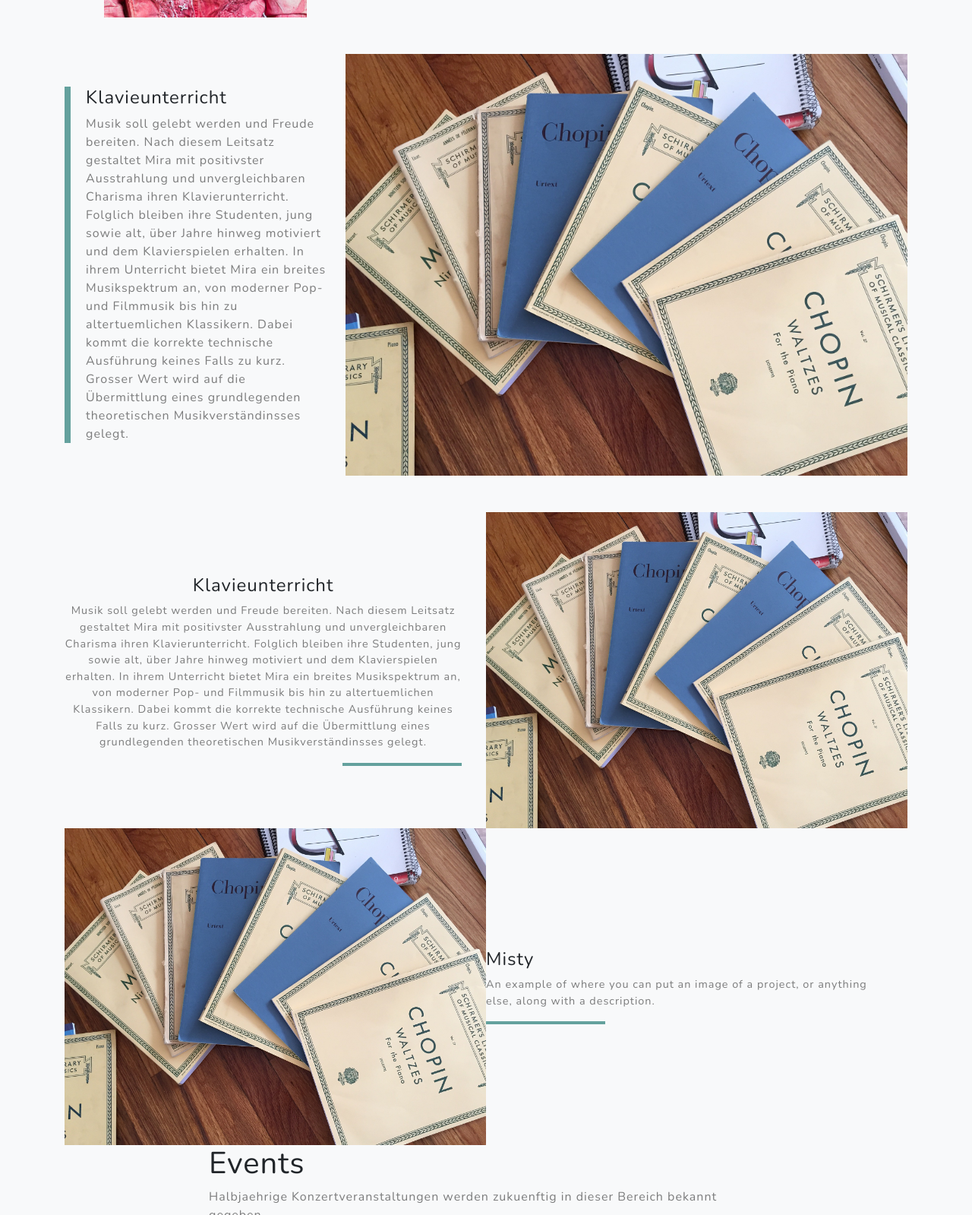
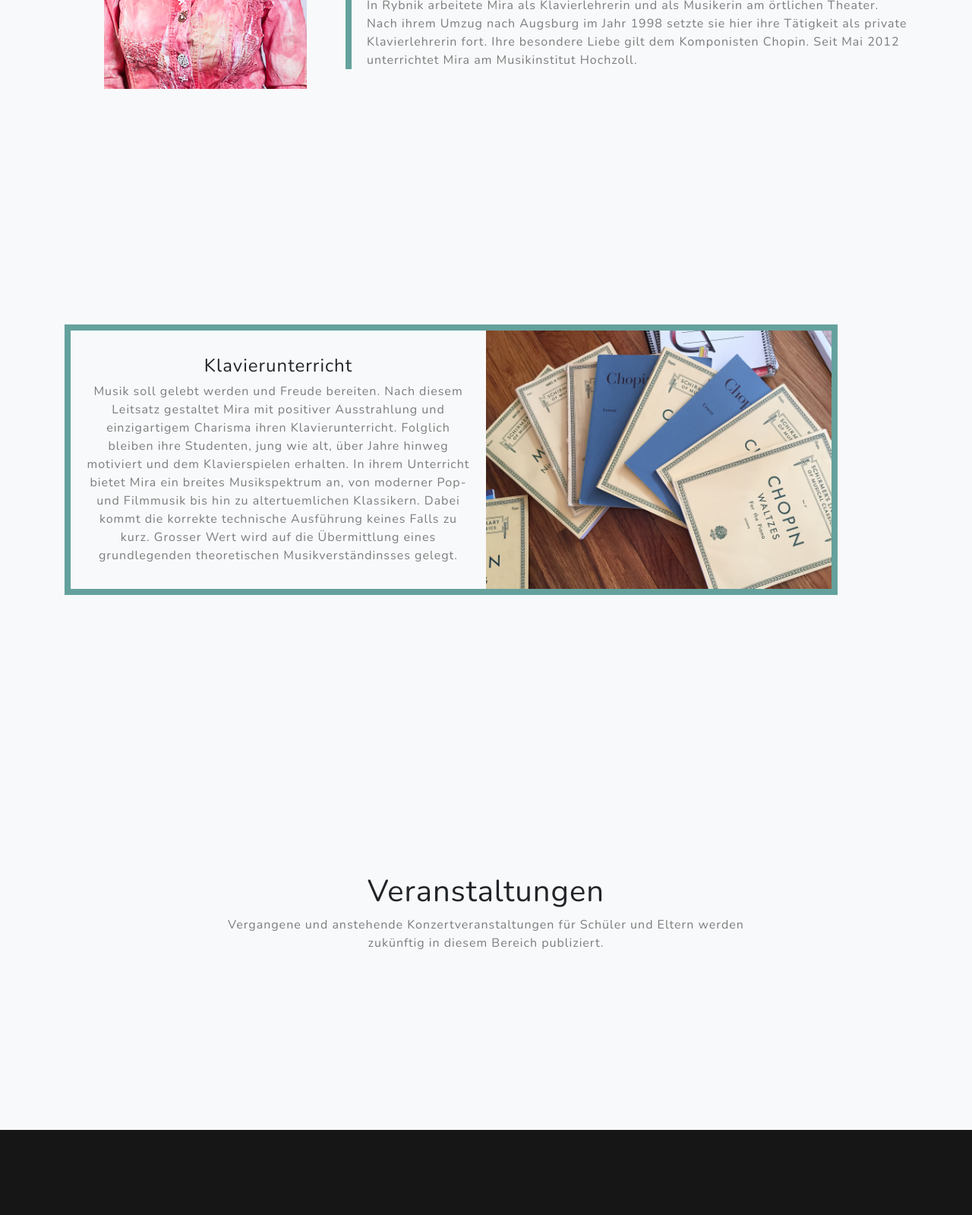
Before and after one commit to anose001/Music-with-mira, a website: page index.html in a window 1280 px wide. Shown: the part 1201-2800 px from the top of the page at 76% size. Drawn offline with nearby package versions, Linux system fonts and the light colour scheme.

Commit message:
Layout changes for large screen
Only for large sceen. Smaller screens need to be tested.

```diff
--- a/css/grayscale.css
+++ b/css/grayscale.css
@@ -189,23 +189,8 @@
 
 
 .about-section {
-  padding-top: 1.5rem;
+  padding-top: 1.25rem;
   background-color: #f8f9fa;
-  /* Includes a linear background at the end of the header section */
-  /* background: linear-gradient(to bottom, #161616 20%, rgba(248, 249, 250, 1) 60%, rgba(248, 249, 250, 1) 100%); */
-}
-
-.about-section .row{
-  margin-bottom: : 10rem;
-}
-
-.about-section p {
-  margin-bottom: 1.25rem;
-}
-
-.about-section img {
-  padding-left: 0rem;
-  padding-right: 0rem;
 }
 
 .showHide {
@@ -216,6 +201,13 @@
 }
 
 @media (min-width: 992px) {
+  .about-section {
+   height: 83vh;
+   display: flex;
+   align-items: center;
+   justify-content: center;
+  }
+
   .about-section .featured-text {
     padding: 0 0 0 1.25rem;
     border-left: 0.5rem solid #64a19d;
@@ -228,7 +220,57 @@
   }
 }
 
+.teaching-section .teaching-text{
+  border-top: 0.5rem solid #64a19d;
+  border-right: 0.5rem solid #64a19d;
+  border-bottom: 0.5rem solid #64a19d;
+  border-left: 0.5rem solid #64a19d;
+  padding-top: 1.25rem;
+  padding-bottom: 1rem;
+  background-color: #f8f9fa;
+}
+
+.teaching-section{
+  padding-top: 1.25rem;
+  background-color: #f8f9fa;
+}
+
+
+@media (min-width: 992px) {
+  .img-fluid {
+   max-width: auto;
+   height: 100%;
+  }
+  .teaching-section {
+   height: 83vh;
+   display: flex;
+   align-items: center;
+   justify-content: center;
+   }
+  .teaching-section .teaching-text {
+    border-top: 0.5rem solid #64a19d;
+    border-right: 0.0rem solid #64a19d;
+    border-bottom: 0.5rem solid #64a19d;
+    border-left: 0.5rem solid #64a19d;
+    padding-top: 1.25rem;
+    padding-right: 1.25rem;
+    padding-bottom: 1.25rem;
+    padding-left: 1.25rem;
+    text-align: "center";
+  }
+  .teaching-section .img-fluid {
+    border-top: 0.5rem solid #64a19d;
+    border-right: 0.5rem solid #64a19d;
+    border-bottom: 0.5rem solid #64a19d;
+    border-left: 0.0rem solid #64a19d;
+  }
+
+  .showHide  { display: none;
+  }
+}
+
 .projects-section {
+  padding-top: 1.25rem;
   padding: 0rem 0;
 }
 
@@ -264,6 +306,21 @@
   }
 }
 
+.events-section{
+  padding-top: 1.25rem;
+  padding-bottom: 2rem;
+  background-color: #f8f9fa;
+}
+
+@media (min-width: 992px) {
+  .events-section{
+   height: 70vh;
+   display: flex;
+   align-items: center;
+   justify-content: center;
+  }
+}
+
 .signup-section {
   padding: 10rem 0;
   background: linear-gradient(to bottom, rgba(22, 22, 22, 0.1) 0%, rgba(22, 22, 22, 0.5) 75%, #161616 100%), url("../img/bg-signup.jpg");
@@ -285,7 +342,8 @@
 }
 
 .contact-section {
-  padding: 5rem 0 0;
+  padding: 1.25rem 0 0;
+  background-color: #161616;
 }
 
 .contact-section .card {
@@ -307,7 +365,8 @@
 }
 
 .contact-section .social {
-  margin-top: 5rem;
+  margin-top: 1rem;
+  background-color: #161616 !important;
 }
 
 .contact-section .social a {
@@ -326,6 +385,28 @@
 
 .contact-section .social a:active {
   color: #fff;
+}
+
+@media (min-width: 768px) {
+  .contact-section {
+   height: 91vh;
+   display: flex;
+   align-items: center;
+   justify-content: center;
+  }
+  .contact-section .social {
+  margin-top: 3rem;
+}
+
+@media (min-width: 992px) {
+  .contact-section {
+   height: 91vh;
+   display: flex;
+   align-items: center;
+   justify-content: center;
+  }
+  .contact-section .social {
+  margin-top: 3rem;
 }
 
 body {
--- a/index.html
+++ b/index.html
@@ -22,6 +22,15 @@
   <!-- <link href="css/grayscale.min.css" rel="stylesheet"> -->
   <link href="css/grayscale.css" rel="stylesheet">
 
+  <style>
+  body {
+  background-color: #f8f9fa;
+  }
+  footer{
+  background-color: #161616 !important;
+  }
+  </style>
+
 </head>
 
 <body id="page-top">
@@ -40,7 +49,7 @@
             <a class="nav-link js-scroll-trigger" href="#about">&Uuml;ber Mira</a>
           </li>
           <li class="nav-item">
-            <a class="nav-link js-scroll-trigger" href="#projects">Klavierunterricht</a>
+            <a class="nav-link js-scroll-trigger" href="#teaching">Unterricht</a>
           </li>
           <li class="nav-item">
             <a class="nav-link js-scroll-trigger" href="#events">Events</a>
@@ -71,15 +80,11 @@
       <div class="showHide">
         <h4>&Uuml;ber Mira</h4>
       </div>
-      <!-- Information row -->
       <div class="row align-items-center no-gutters mb-4 mb-lg-5">
         <div class="col-xl-4 col-lg-4">
           <img class="img-fluid mb-3 mb-lg-0" src="img/Mira.png" alt="">
         </div>
         <div class="col-xl-8 col-lg-8">
-          <!--<div>
-            <h2 class="text-black-50 mb-0">&Uuml;ber mich</h2>
-          </div>-->
           <div class="featured-text text-center text-lg-left">
             <h4 class="showHideReversed">&Uuml;ber Mira</h4>
             <p class="text-black-50 mb-0">Die Musik lebte schon immer in ihrem Zuhause: Die Großmutter von Miroslawa Nosek (kurz Mira) war Opernsängerin, ihr Vater komponierte aus Leidenschaft. Sie selbst begann mit fünf Jahren das Klavierspielen. <br><br>
@@ -91,76 +96,37 @@
         </div>
       </div>
     </div>
-    <!-- Filler row -->
-    <div class="row">
-    </div>
   </section>
-  <!-- Projects Section -->
-  <section id="projects" class="projects-section bg-light">
+  <!-- Teaching Section -->
+  <section id="teaching" class="teaching-section">
     <div class="container">
-
-      <!-- Featured Project Row2 -->
-      <div class="row align-items-center no-gutters mb-4 mb-lg-5">
-        <div class="col-xl-4 col-lg-5">
-          <div class="featured-text text-center text-lg-left">
-            <!-- <h4 class="showHide">Klavierunterricht</h4>-->
-            <h4>Klavieunterricht</h4>
-            <p class="text-black-50 mb-0"> Musik soll gelebt werden und Freude bereiten. Nach diesem Leitsatz gestaltet Mira mit positivster Ausstrahlung und unvergleichbaren Charisma ihren Klavierunterricht. Folglich bleiben ihre Studenten, jung sowie alt, &uuml;ber Jahre hinweg motiviert und dem Klavierspielen erhalten. In ihrem Unterricht bietet Mira ein breites Musikspektrum an, von moderner Pop- und Filmmusik bis hin zu altertuemlichen Klassikern. Dabei kommt die korrekte technische Ausf&uuml;hrung keines Falls zu kurz. Grosser Wert wird auf die &Uuml;bermittlung eines grundlegenden theoretischen Musikverst&auml;ndinsses gelegt.</p>
-          </div>
-        </div>
-        <div class="col-xl-8 col-lg-7">
-          <img class="img-fluid mb-3 mb-lg-0" src="img/Kavierlernen.jpg" alt="">
-        </div>
-      </div>
-
-      <!-- Project One Row -->
-      <div class="row justify-content-center no-gutters">
-        <div class="col-lg-6">
-          <img class="img-fluid" src="img/Kavierlernen.jpg" alt="">
-        </div>
-        <div class="col-lg-6 order-lg-first">
-          <div class="text-center h-100 project">
+      <div class="row no-gutters">
+        <div class="col-xl-6 col-lg-5">
+          <div class="teaching-text text-center h-100 text-lg-center">
             <div class="d-flex h-100">
-              <div class="project-text w-100 my-auto text-center">
-                <h4>Klavieunterricht</h4>
-                <p class="text-black-50 mb-0"> Musik soll gelebt werden und Freude bereiten. Nach diesem Leitsatz gestaltet Mira mit positivster Ausstrahlung und unvergleichbaren Charisma ihren Klavierunterricht. Folglich bleiben ihre Studenten, jung sowie alt, &uuml;ber Jahre hinweg motiviert und dem Klavierspielen erhalten. In ihrem Unterricht bietet Mira ein breites Musikspektrum an, von moderner Pop- und Filmmusik bis hin zu altertuemlichen Klassikern. Dabei kommt die korrekte technische Ausf&uuml;hrung keines Falls zu kurz. Grosser Wert wird auf die &Uuml;bermittlung eines grundlegenden theoretischen Musikverst&auml;ndinsses gelegt.</p>
-                <hr class="d-none d-lg-block mb-0 mr-0">
+              <div class="project-text w-100 my-auto text-center text-lg-center">
+                <h4>Klavierunterricht</h4>
+                <p class="text-black-50 m-0"> Musik soll gelebt werden und Freude bereiten. Nach diesem Leitsatz gestaltet Mira mit positiver Ausstrahlung und einzigartigem Charisma ihren Klavierunterricht. Folglich bleiben ihre Studenten, jung wie alt, &uuml;ber Jahre hinweg motiviert und dem Klavierspielen erhalten. In ihrem Unterricht bietet Mira ein breites Musikspektrum an, von moderner Pop- und Filmmusik bis hin zu altertuemlichen Klassikern. Dabei kommt die korrekte technische Ausführung keines Falls zu kurz. Grosser Wert wird auf die Übermittlung eines grundlegenden theoretischen Musikverständinsses gelegt.</p>
+                <!---  Dabei kommt die korrekte technische Ausführung keines Falls zu kurz. Grosser Wert wird auf die Übermittlung eines grundlegenden theoretischen Musikverständinsses gelegt.--->
               </div>
             </div>
           </div>
         </div>
-      </div>
-
-      <!-- Project Two Row -->
-      <div class="row justify-content-center no-gutters mb-5 mb-lg-0">
-        <div class="col-lg-6">
-          <img class="img-fluid" src="img/Kavierlernen.jpg" alt="">
-        </div>
-        <div class="col-lg-6">
-          <div class="text-center h-100 project">
-            <div class="d-flex h-100">
-              <div class="project-text w-100 my-auto text-center text-lg-left">
-                <h4 class="text-black">Misty</h4>
-                <p class="mb-0 text-black-50">An example of where you can put an image of a project, or anything else, along with a description.</p>
-                <hr class="d-none d-lg-block mb-0 ml-0">
-              </div>
-            </div>
-          </div>
+        <div class="col-xl-5 col-lg-7">
+          <img class="img-fluid m-0" src="img/Kavierlernen.jpg" alt="">
         </div>
       </div>
-
     </div>
   </section>
-
-  <!-- Piano Section -->
-  <section id="events" class="projects-section bg-light">
+  <!-- Events Section -->
+  <section id="events" class="events-section">
     <div class="container">
 	 <!-- Featured Project Row -->
 	  <div class="row">
 		  <div class="col-lg-8 mx-auto">
 		    <!--<div class="featured-text text-center text-lg-left">-->
-			  <h1>Events</h1>
-			    <p class="text-black-50 mb-0">Halbjaehrige Konzertveranstaltungen werden zukuenftig in dieser Bereich bekannt gegeben.</p>
+			  <h1 class="text-center">Veranstaltungen</h1>
+			    <p class="text-black-50 text-center mb-0"> Vergangene und anstehende Konzertveranstaltungen f&uuml;r Sch&uuml;ler und Eltern werden zuk&uuml;nftig in diesem Bereich publiziert.</p>
             <!--</div>-->
 		  </div>
 	  </div>
@@ -178,9 +144,9 @@
           <div class="card py-4 h-100">
             <div class="card-body text-center">
               <i class="fas fa-map-marked-alt text-primary mb-2"></i>
-              <h4 class="text-uppercase m-0">Address</h4>
+              <h4 class="text-uppercase m-0">Adresse</h4>
               <hr class="my-4">
-              <div class="small text-black-50">4923 Market Street, Orlando FL</div>
+              <div class="small text-black-50">Augsburg, Bayern, Deutschland</div>
             </div>
           </div>
         </div>
@@ -202,15 +168,15 @@
           <div class="card py-4 h-100">
             <div class="card-body text-center">
               <i class="fas fa-mobile-alt text-primary mb-2"></i>
-              <h4 class="text-uppercase m-0">Phone</h4>
+              <h4 class="text-uppercase m-0">Telefon</h4>
               <hr class="my-4">
-              <div class="small text-black-50">+1 (555) 902-8832</div>
+              <div class="small text-black-50">Bitte kontaktieren Sie Mira per Email.</div>
             </div>
           </div>
         </div>
       </div>
 
-      <div class="social d-flex justify-content-center">
+      <div class="social d-flex justify-content-center bg-black">
         <a href="#" class="mx-2">
           <i class="fab fa-twitter"></i>
         </a>
@@ -226,8 +192,8 @@
   </section>
 
   <!-- Footer -->
-  <footer class="bg-black small text-center text-white-50">
-    <div class="container">
+  <footer class="small text-center text-white-50 bg-black">
+    <div>
       Copyright &copy; Your Website 2019
     </div>
   </footer>
```
